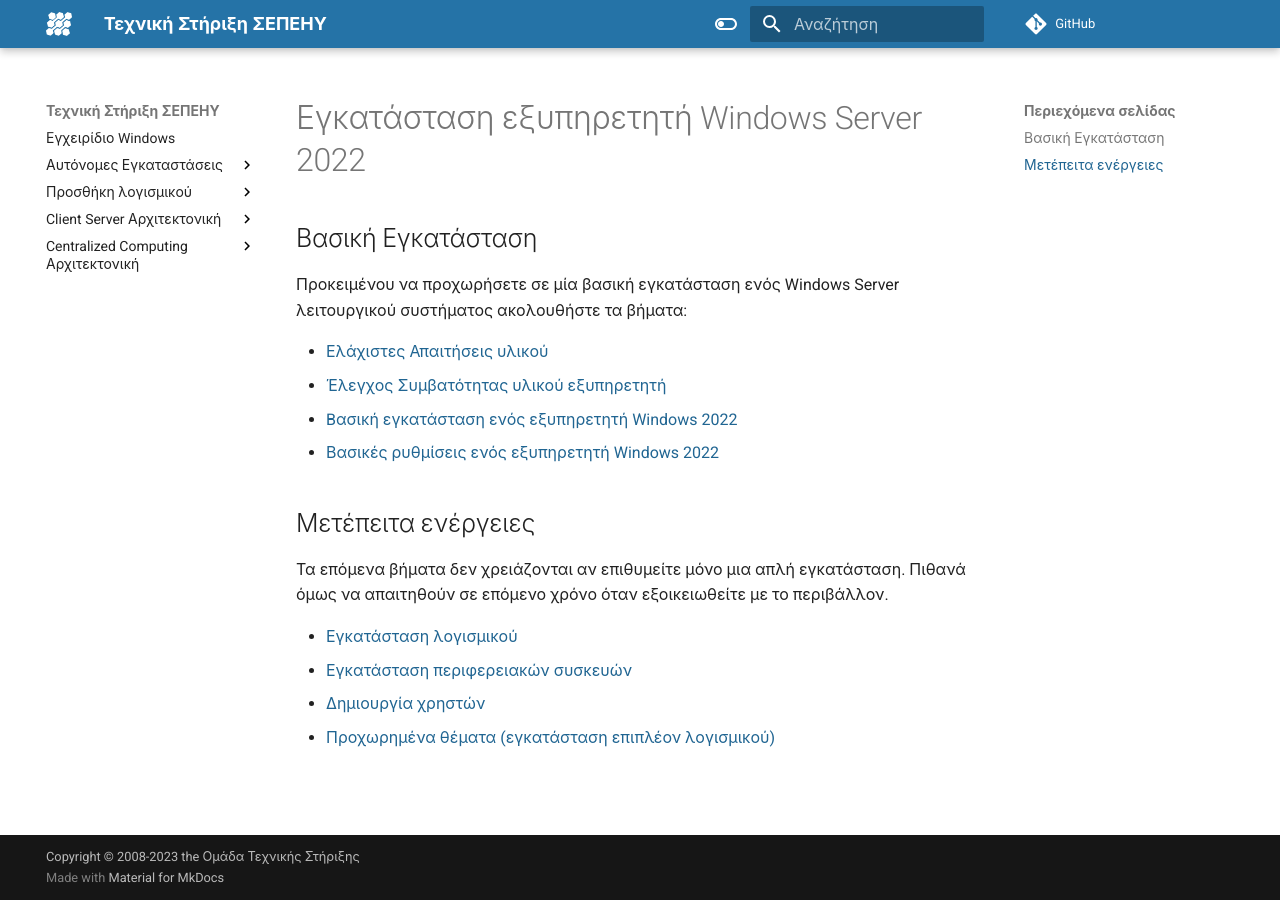
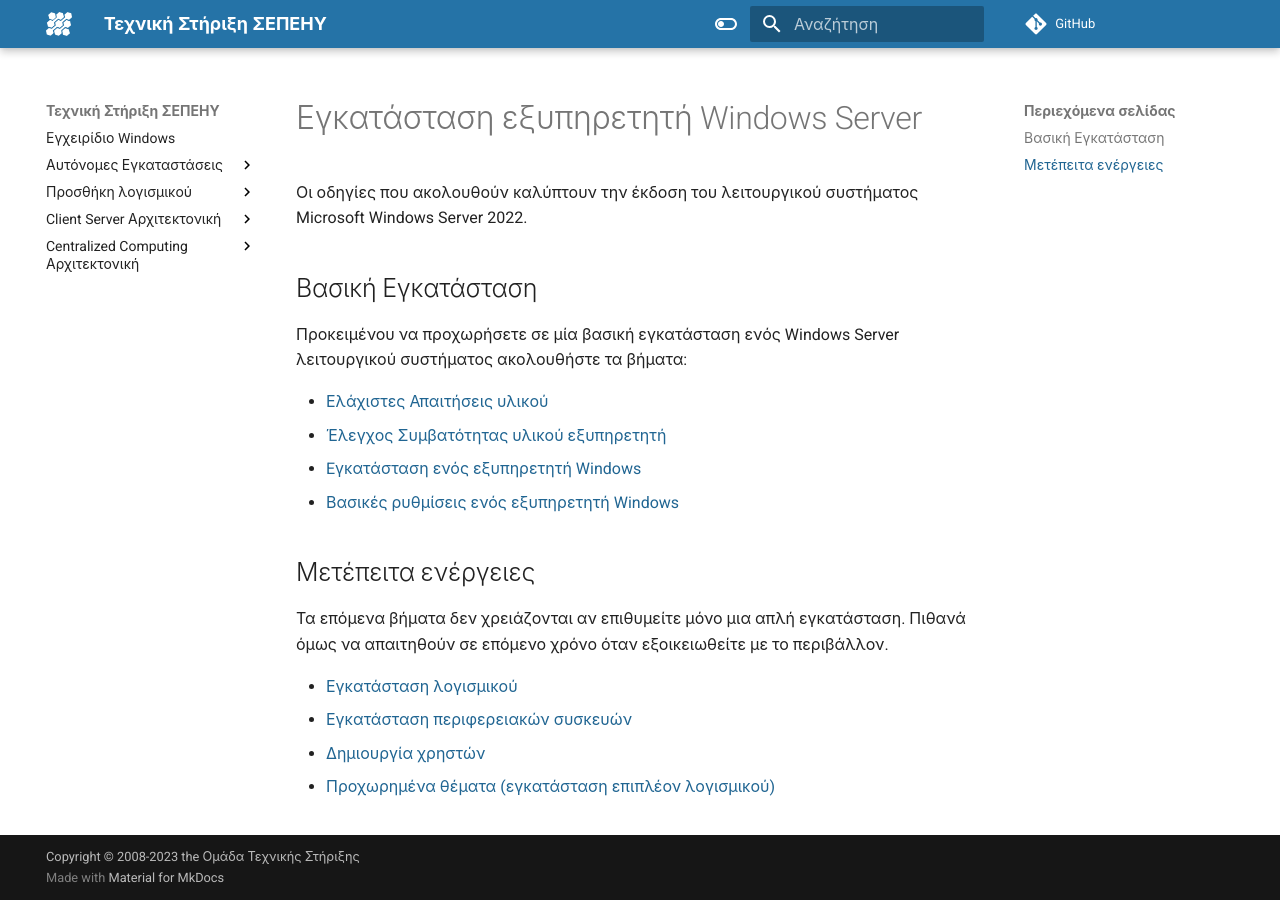
Before and after one commit to pe86/windows, an MkDocs documentation site: the page built from docs/server/index.md, in a window 1280 px wide. Built offline with MkDocs 1.6.1 and Material for MkDocs 9.7.7, drawn with Linux system fonts in a browser that asks for light colours; comment, search, counter and statistics services are not loaded.

Commit message:
Παράγραφος ότι αφορά εγκατάσταση WIndows 11 & Windows Server 2022 αντίστοιχα

```diff
--- a/docs/server/index.md
+++ b/docs/server/index.md
@@ -1,4 +1,6 @@
-# Εγκατάσταση εξυπηρετητή Windows Server 2022
+# Εγκατάσταση εξυπηρετητή Windows Server
+
+Οι οδηγίες που ακολουθούν καλύπτουν την έκδοση του λειτουργικού συστήματος Microsoft Windows Server 2022.
 
 ## Βασική Εγκατάσταση
 
@@ -6,8 +8,8 @@
 
 - [Ελάχιστες Απαιτήσεις υλικού](requirements.md)
 - [Έλεγχος Συμβατότητας υλικού εξυπηρετητή](compatibility.md)
-- [Bασική εγκατάσταση ενός εξυπηρετητή Windows 2022](installation/index.md)
-- [Βασικές ρυθμίσεις ενός εξυπηρετητή Windows 2022](basic-settings/index.md)
+- [Eγκατάσταση ενός εξυπηρετητή Windows](installation/index.md)
+- [Βασικές ρυθμίσεις ενός εξυπηρετητή Windows](basic-settings/index.md)
 
 ## Μετέπειτα ενέργειες
 
```
Also changed, not shown: docs/client/index.md (+3 -1 lines).
